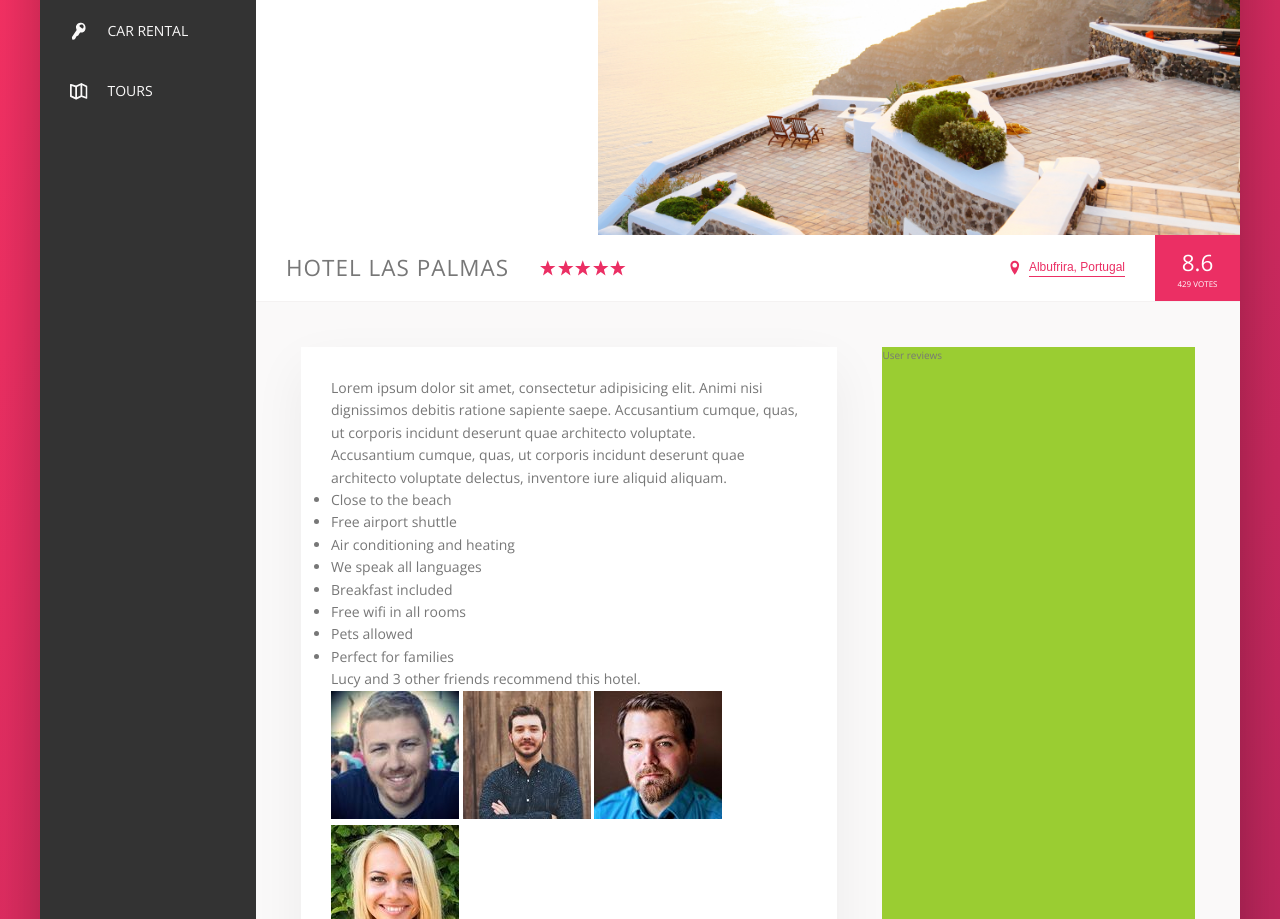
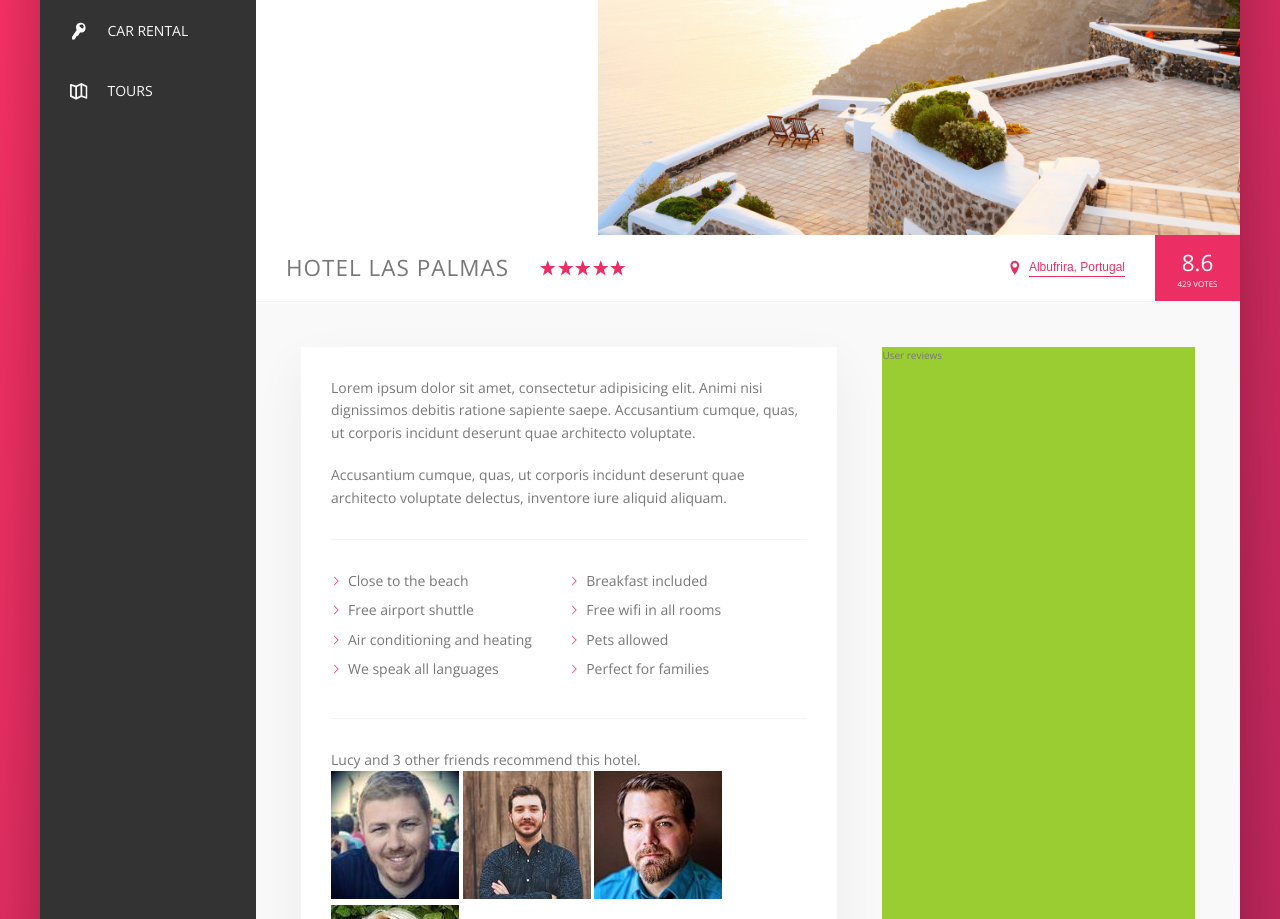
Before and after one commit to egarnaga/trillo, a website: page index.html in a window 1280 px wide. Shown: the part 300-1219 px from the top of the page. Drawn offline with nearby package versions, Linux system fonts and the light colour scheme.

Commit message:
Добавляет стили к параграфам и списку

```diff
--- a/index.html
+++ b/index.html
@@ -150,12 +150,12 @@
               </p>
               <ul class="list">
                 <li class="list__item">Close to the beach</li>
+                <li class="list__item">Breakfast included</li>
                 <li class="list__item">Free airport shuttle</li>
+                <li class="list__item">Free wifi in all rooms</li>
                 <li class="list__item">Air conditioning and heating</li>
+                <li class="list__item">Pets allowed</li>
                 <li class="list__item">We speak all languages</li>
-                <li class="list__item">Breakfast included</li>
-                <li class="list__item">Free wifi in all rooms</li>
-                <li class="list__item">Pets allowed</li>
                 <li class="list__item">Perfect for families</li>
               </ul>
               <div class="recommend">
--- a/sass/_components.scss
+++ b/sass/_components.scss
@@ -302,3 +302,53 @@
     box-shadow: none;
   }
 }
+
+////////////////////////////////////////////////
+// PARAGRAPH
+
+.paragraph:not(:last-of-type) {
+  margin-bottom: 2rem;
+}
+
+
+
+////////////////////////////////////////////////
+// LIST
+
+.list {
+  list-style: none;
+  margin: 3rem 0;
+  padding: 3rem 0;
+  border-top: var(--line);
+  border-bottom: var(--line);
+
+  display: flex;
+  flex-wrap: wrap;
+
+  &__item {
+    flex: 0 0 50%;
+    margin-bottom: .7rem;
+  }
+
+  &__item::before {
+    content: "";
+    display: inline-block;
+    height: 1rem;
+    width: 1rem;
+    margin-right: .7rem;
+
+    //Older browsers
+    //background-image: url(../img/chevron-thin-right.svg);
+    //background-size: cover;
+
+    //Newer browsers - masks
+    background-color: var(--color-primary);
+    -webkit-mask-image: url(../img/chevron-thin-right.svg);
+    -webkit-mask-size: cover;
+    mask-image: url(../img/chevron-thin-right.svg);
+    mask-size: cover;
+  }
+}
+
+////////////////////////////////////////////////
+// RECOMMEND
```
Also changed, not shown: css/style.css.
